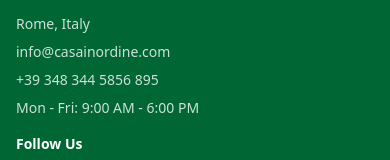
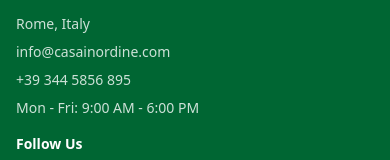
Before and after one commit to edwardcastle/casa-in-ordine, a Next.js app: page /en/about in a window 390 px wide. Shown: the part 3482-3642 px from the top of the page. Built offline with nearby package versions, Linux system fonts and the light colour scheme.

Commit message:
Update contact phone number format across multiple languages

```diff
--- a/messages/en.json
+++ b/messages/en.json
@@ -242,7 +242,7 @@
       "title": "Information",
       "location": "Rome, Italy",
       "email": "info@casainordine.com",
-      "phone": "+39 348 344 5856 895",
+      "phone": "+39 344 5856 895",
       "hours": "Mon - Fri: 9:00 AM - 6:00 PM",
       "social": "Follow us on Instagram"
     }
--- a/messages/es.json
+++ b/messages/es.json
@@ -242,7 +242,7 @@
       "title": "Información",
       "location": "Roma, Italia",
       "email": "info@casainordine.com",
-      "phone": "+39 348 344 5856 895",
+      "phone": "+39 344 5856 895",
       "hours": "Lun - Vie: 9:00 - 18:00",
       "social": "Síguenos en Instagram"
     }
--- a/messages/it.json
+++ b/messages/it.json
@@ -242,7 +242,7 @@
       "title": "Informazioni",
       "location": "Roma, Italia",
       "email": "info@casainordine.com",
-      "phone": "+39 348 344 5856 895",
+      "phone": "+39 344 5856 895",
       "hours": "Lun - Ven: 9:00 - 18:00",
       "social": "Seguici su Instagram"
     }
--- a/src/components/JsonLd.tsx
+++ b/src/components/JsonLd.tsx
@@ -5,7 +5,7 @@
     name: 'Casa in Ordine',
     description: 'Servizio professionale di decluttering e home organizing a Roma',
     url: 'https://casainordine.com',
-    telephone: '+393483445856895',
+    telephone: '+393445856895',
     email: 'info@casainordine.com',
     address: {
       '@type': 'PostalAddress',
```
